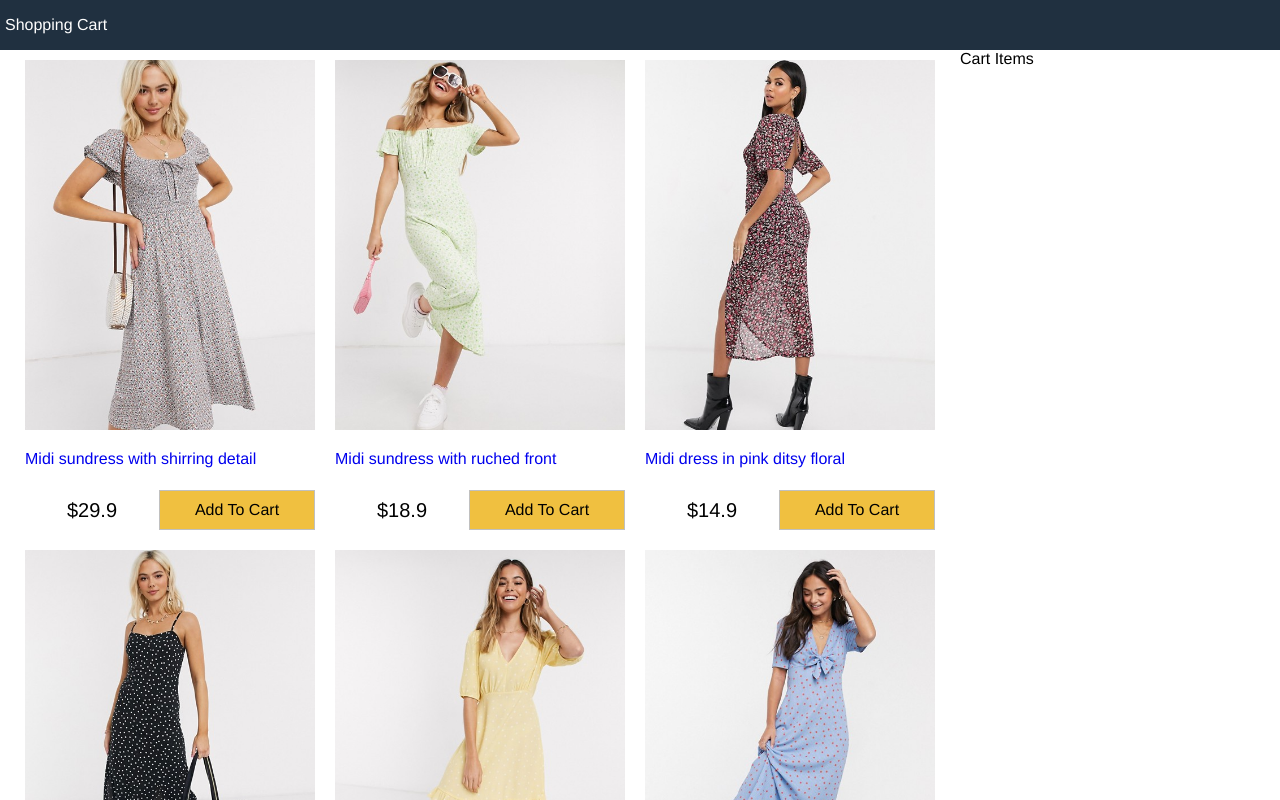
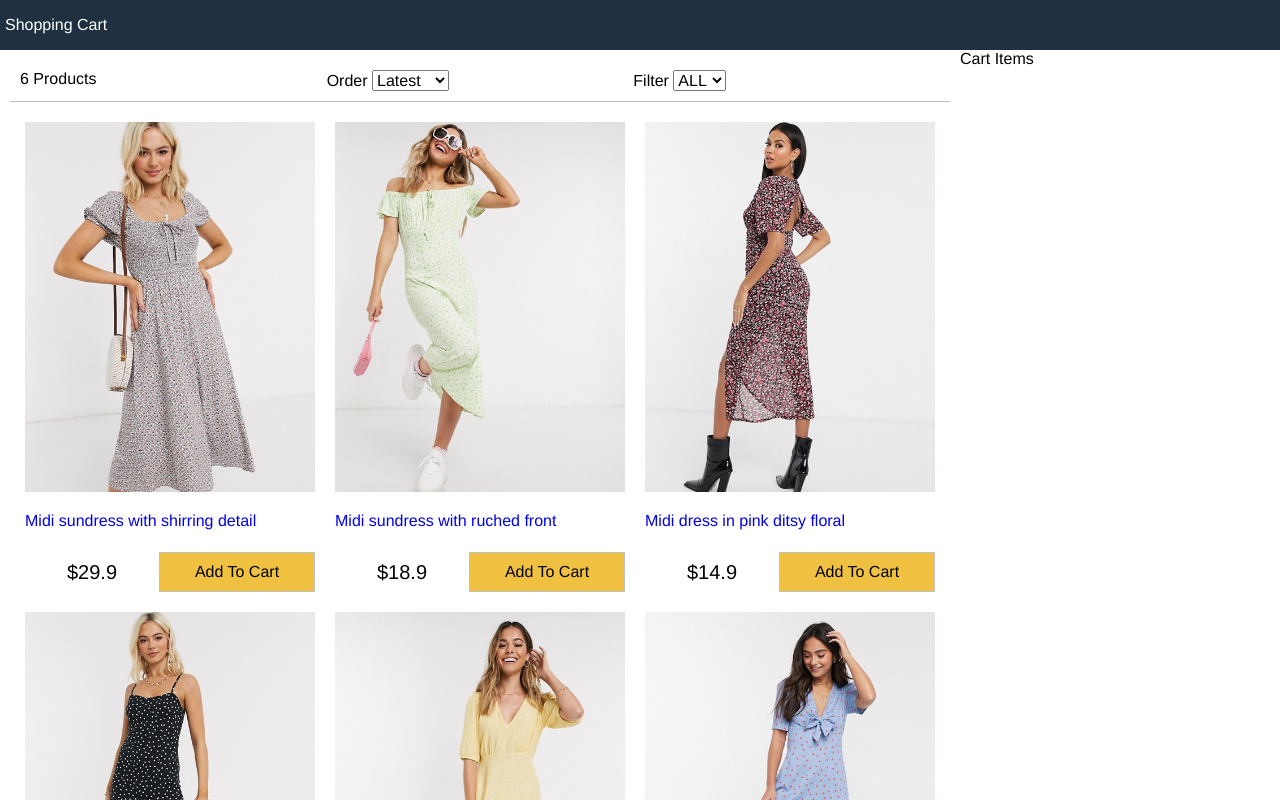
Before and after one commit to lucas-utd/react-shopping-cart, a React (Create React App) app: page / in a window 1280 px wide. Shown: the top 800 px of the page. Built offline with nearby package versions, Linux system fonts and the light colour scheme.

Commit message:
The filter componet finishs.

```diff
--- a/src/App.js
+++ b/src/App.js
@@ -1,4 +1,5 @@
 import React from "react";
+import Filter from "./components/Filter";
 import Products from "./components/Products";
 import data from "./data.json";
 
@@ -12,6 +13,47 @@
     };
   }
 
+  sortProducts = (event) => {
+    // TODO
+    const sort = event.target.value;
+    console.log(event.target.value);
+    this.setState((state) => ({
+      sort: sort,
+      products: this.state.products
+        .slice()
+        .sort((a, b) =>
+          sort === "lowest"
+            ? a.price > b.price
+              ? 1
+              : -1
+            : sort === "highest"
+            ? a.price < b.price
+              ? 1
+              : -1
+            : a._id > b._id
+            ? 1
+            : -1
+        ),
+    }));
+  };
+  filterProducts = (event) => {
+    // TODO
+    console.log(event.target.value);
+    if (event.target.value === "") {
+      this.setState({
+        size: event.target.value,
+        products: DataTransfer.products,
+      });
+    } else {
+      this.setState({
+        size: event.target.value,
+        products: data.products.filter(
+          (product) => product.availableSizes.indexOf(event.target.value) >= 0
+        ),
+      });
+    }
+  };
+
   render() {
     return (
       <div className="grid-container">
@@ -21,6 +63,13 @@
         <main>
           <div className="content">
             <div className="main">
+              <Filter
+                count={this.state.products.length}
+                size={this.state.size}
+                sort={this.state.sort}
+                filterProducts={this.filterProducts}
+                sortProducts={this.sortProducts}
+              ></Filter>
               <Products products={this.state.products}></Products>
             </div>
             <div className="sidebar">Cart Items</div>
--- /dev/null
+++ b/src/components/Filter.js
@@ -0,0 +1,31 @@
+import React, { Component } from "react";
+
+export default class Filter extends Component {
+  render() {
+    return (
+      <div className="filter">
+        <div className="filter-result">{this.props.count} Products</div>
+        <div className="filter-sort">
+          Order{" "}
+          <select value={this.props.sort} onChange={this.props.sortProducts}>
+            <option value="latest">Latest</option>
+            <option value="lowest">Lowest</option>
+            <option value="highest">Highest</option>
+          </select>
+        </div>
+        <div className="filter-size">
+          Filter{" "}
+          <select value={this.props.size} onChange={this.props.filterProducts}>
+            <option value="">ALL</option>
+            <option value="XS">XS</option>
+            <option value="S">S</option>
+            <option value="M">M</option>
+            <option value="L">L</option>
+            <option value="XL">XL</option>
+            <option value="XXL">XXL</option>
+          </select>
+        </div>
+      </div>
+    );
+  }
+}
```
